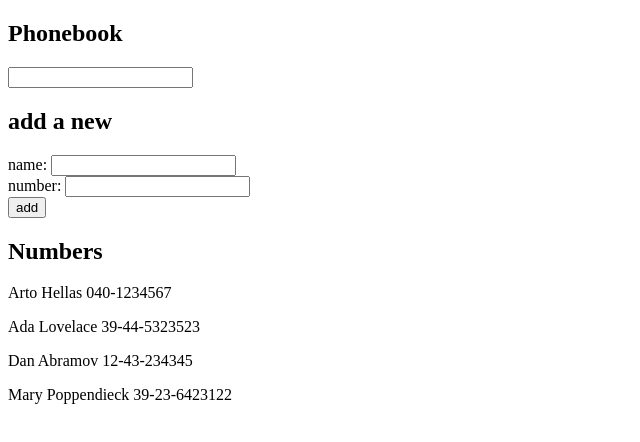
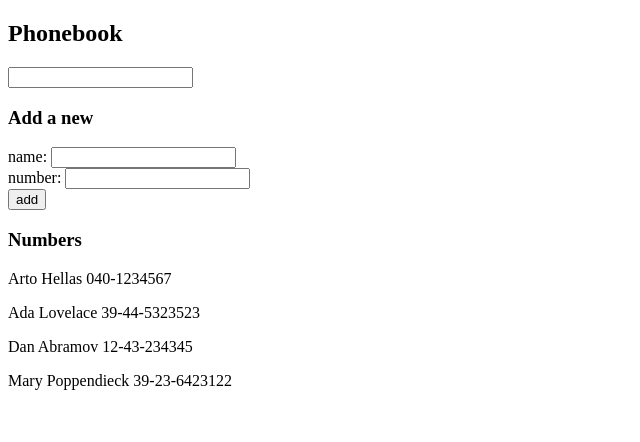
Before and after one commit to Selfes/fullstackopen2020, a React (Create React App) app in the folder part2/phonebook/: page / in a window 1280 px wide. Shown: the top 442 px of the page, without its empty margins (0-640 px from the left). Built offline with nearby package versions, Linux system fonts and the light colour scheme.

Commit message:
Part2 2.10

```diff
--- a/part2/phonebook/src/App.js
+++ b/part2/phonebook/src/App.js
@@ -1,4 +1,7 @@
 import React, { useState } from 'react'
+import Filter from './components/Filter'
+import PersonForm from './components/PersonForm'
+import Persons from './components/Persons'
 
 const App = () => {
   const [ persons, setPersons ] = useState([
@@ -11,39 +14,19 @@ const App = () => {
   const [ newNumber, setNewNumber ] = useState('')
   const [ filterName, setFilterName ] = useState('')
 
-  const addPerson = (event) => {
-    event.preventDefault()
-    const person = { name: newName, number: newNumber }
-
-    if (persons.some(elem => elem.name === newName)) {
-      alert(`${newName} is already added to phonebook`)
-      return
-    }
-
-    setPersons(persons.concat(person))
-    setNewName('')
-  }
-
-  const showPersons = filterName ? persons.filter((person) => person.name.toLowerCase().includes(filterName.toLowerCase())) : persons
 
   return (
     <div>
       <h2>Phonebook</h2>
-      <input value={filterName} onChange={(event) => {setFilterName(event.target.value)}} />
-      <h2>add a new</h2>
-      <form onSubmit={addPerson}>
-        <div>
-          name: <input value={newName} onChange={(event) => {setNewName(event.target.value)}} />
-        </div>
-        <div>
-          number: <input value={newNumber} onChange={(event) => {setNewNumber(event.target.value)}} />
-        </div>
-        <div>
-          <button type="submit">add</button>
-        </div>
-      </form>
-      <h2>Numbers</h2>
-      {showPersons.map((person) => <p key={person.name}>{person.name} {person.number}</p>)}
+      <Filter value={filterName} filterFunction={setFilterName} />
+      <h3>Add a new</h3>
+      <PersonForm
+         persons={persons} addPerson={setPersons}
+         name={newName} nameSetter={setNewName}
+         number={newNumber} numberSetter={setNewNumber}
+      />
+      <h3>Numbers</h3>
+      <Persons persons={persons} filterName={filterName} />
     </div>
   )
 }
--- /dev/null
+++ b/part2/phonebook/src/components/Filter.js
@@ -0,0 +1,11 @@
+import React from 'react'
+
+const Filter = (props) => {
+    return (
+        <>
+          <input value={props.value} onChange={(event) => {props.filterFunction(event.target.value)}} />
+        </>
+    )
+}
+
+export default Filter
--- /dev/null
+++ b/part2/phonebook/src/components/PersonForm.js
@@ -0,0 +1,37 @@
+import React from 'react'
+
+const PersonForm = (props) => {
+
+
+    const addPerson = (event) => {
+        event.preventDefault()
+      const person = { name: props.name, number: props.number }
+
+      if (props.persons.some(elem => elem.name === props.name)) {
+            alert(`${props.name} is already added to phonebook`)
+            return
+        }
+
+        props.addPerson(props.persons.concat(person))
+        props.nameSetter('')
+        props.numberSetter('')
+    }
+
+    return (
+        <>
+          <form onSubmit={addPerson}>
+            <div>
+              name: <input value={props.name} onChange={(event) => {props.nameSetter(event.target.value)}} />
+            </div>
+            <div>
+              number: <input value={props.number} onChange={(event) => {props.numberSetter(event.target.value)}} />
+            </div>
+            <div>
+              <button type="submit">add</button>
+            </div>
+          </form>
+        </>
+    )
+}
+
+export default PersonForm
--- /dev/null
+++ b/part2/phonebook/src/components/Persons.js
@@ -0,0 +1,13 @@
+import React from 'react'
+
+const Persons = (props) => {
+    const showPersons = props.filterName ? props.persons.filter((person) => person.name.toLowerCase().includes(props.filterName.toLowerCase())) : props.persons
+
+    return (
+        <div>
+          {showPersons.map((person) => <p key={person.name}>{person.name} {person.number}</p>)}
+        </div>
+    )
+}
+
+export default Persons
```
